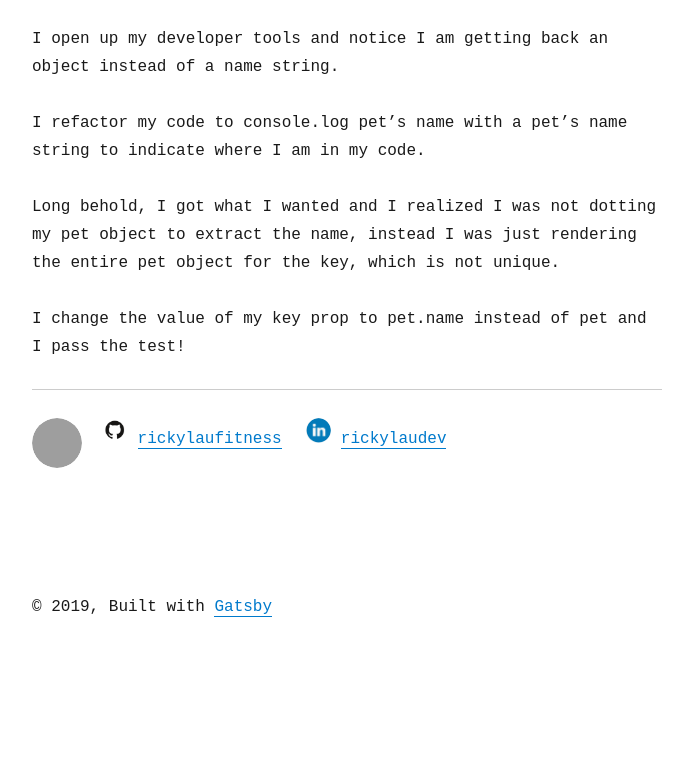
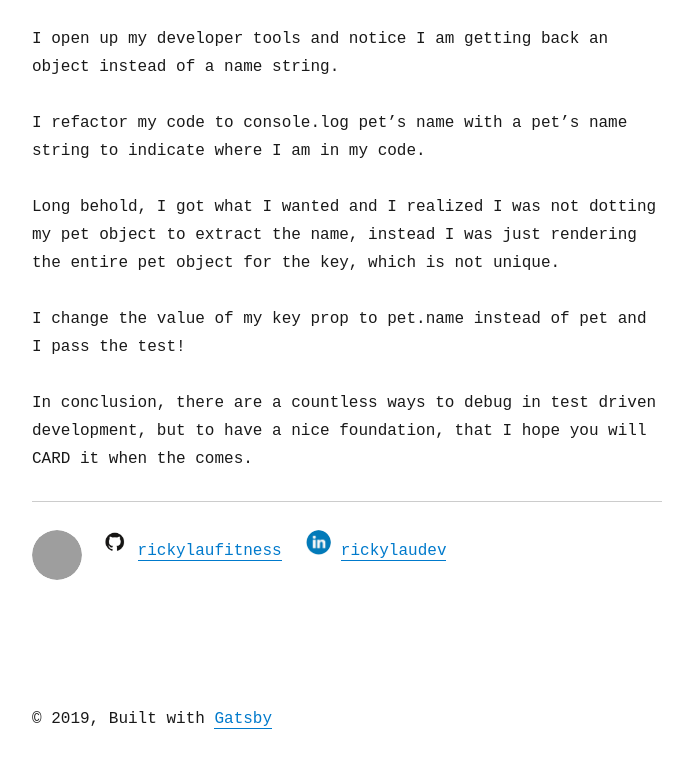
Before and after one commit to erick805/rickylau-dev, a Gatsby site: page /debug/ in a window 1280 px wide. Shown: the part 6888-7653 px from the top of the page, without its empty margins (293-979 px from the left). Before the commit the page ends 7551 px from the top, so only its background shows below. Built offline with nearby package versions, Linux system fonts and the light colour scheme; Gatsby itself is replaced by a stand-in of ours; some packages are replaced by stand-ins of ours; grey boxes are pictures that could not be loaded.

Commit message:
added conclusion to debug blog

```diff
--- a/content/blog/debug/index.md
+++ b/content/blog/debug/index.md
@@ -164,3 +164,5 @@ I refactor my code to console.log pet’s name with a pet’s name string to ind
 Long behold, I got what I wanted and I realized I was not dotting my pet object to extract the name, instead I was just rendering the entire pet object for the key, which is not unique.
 
 I change the value of my key prop to pet.name instead of pet and I pass the test!
+
+In conclusion, there are a countless ways to debug in test driven development, but to have a nice foundation, that I hope you will CARD it when the comes.
```
